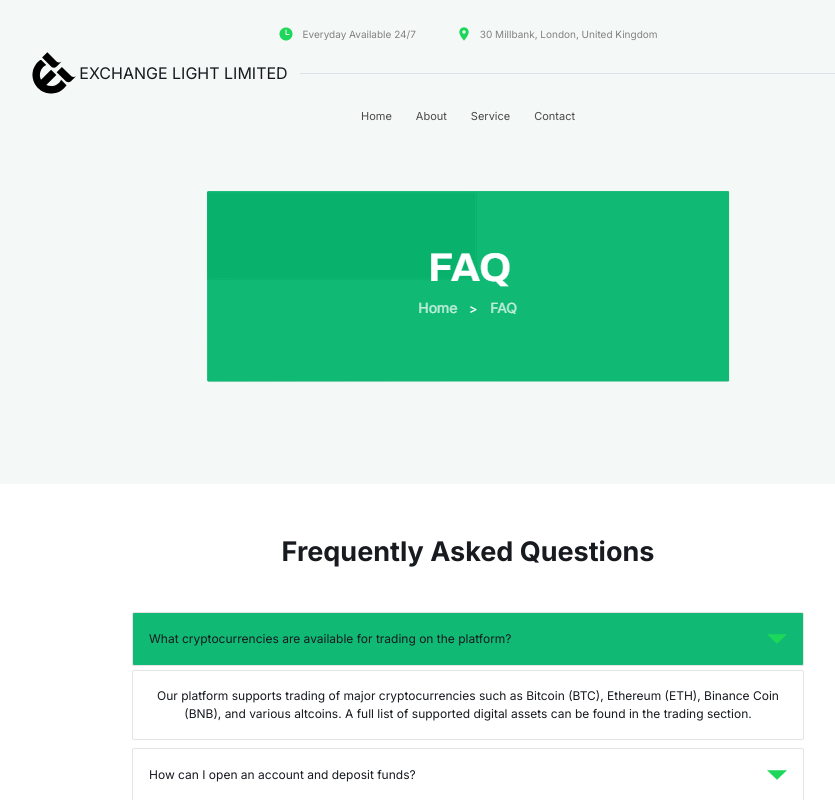
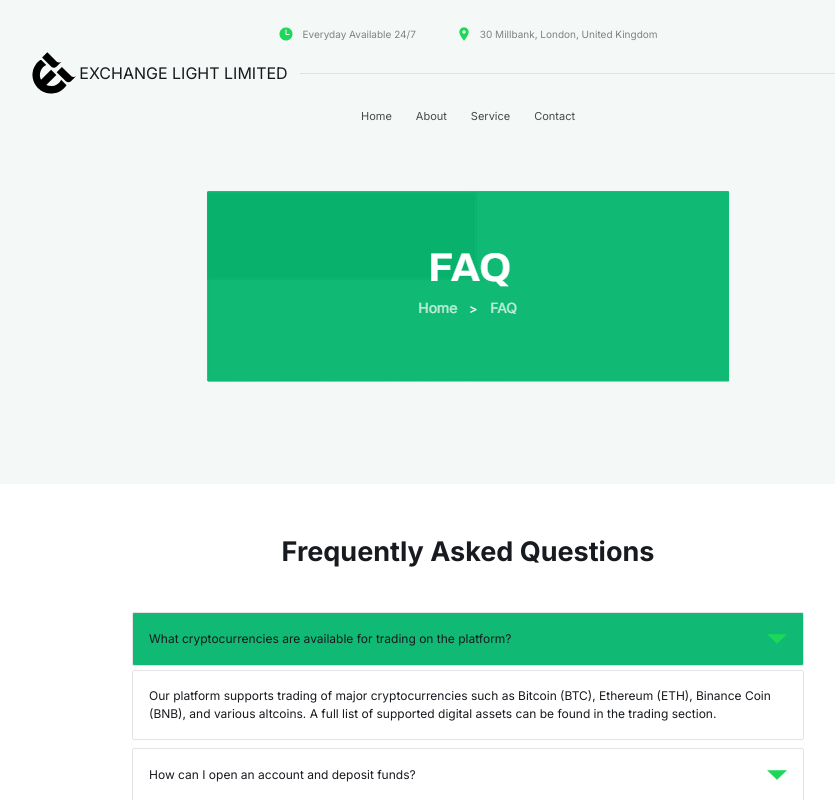
Before and after one commit to Law-son/ELL, a React (Vite) app: page /faq in a window 1280 px wide. Both pictures are taken after a click on the element 640 px from the left and 639 px from the top of the page. Shown: the top 800 px of the page, without its empty margins (172-1007 px from the left). Built offline with nearby package versions, Linux system fonts and the light colour scheme.

Commit message:
Final Changes

```diff
--- a/src/FAQ.jsx
+++ b/src/FAQ.jsx
@@ -12,7 +12,7 @@ const faqs = [
   { question: "How can I open an account and deposit funds?", answer: "To create an account, simply complete the registration process and verify your identity (KYC). Deposits can be made through bank transfers, stablecoins, or other supported payment methods, ensuring seamless fund allocation to your trading portfolio." },
   { question: "What are the withdrawal policies and limits?", answer: "Withdrawals require identity verification (KYC) for security purposes. Minimum and maximum withdrawal thresholds apply, depending on the asset and transaction volume. Processing times vary based on network congestion and security protocols." },
   { question: "How does the platform ensure fund security and risk management?", answer: "We implement multi-layer security measures, including two-factor authentication (2FA), cold storage for digital assets, and encryption protocols to mitigate cybersecurity risks. Additionally, our platform employs risk management tools to enhance trading safety." },
-  { question: "What investment opportunities are available besides trading?", answer: "What investment opportunities are available besides trading?" },
+  { question: "What investment opportunities are available besides trading?", answer: "Users can generate passive income through staking, yield farming, and liquidity provision in capital markets. Additionally, our opportunities allow traders to diversify their revenue streams and optimize returns." },
 ];
 
 export class FAQ extends Component {
@@ -84,7 +84,7 @@ export class FAQ extends Component {
           </div>
           {this.state.openIndex === index && (
             <div className="p-4 border border-[#E4E4E4FF] rounded-[2px] bg-white mt-1">
-              <p className="text-[12px] font-[400] text-[#171A1FFF]">{faq.answer}</p>
+              <p className="text-[12px] text-left font-[400] text-[#171A1FFF]">{faq.answer}</p>
             </div>
           )}
         </div>
```
